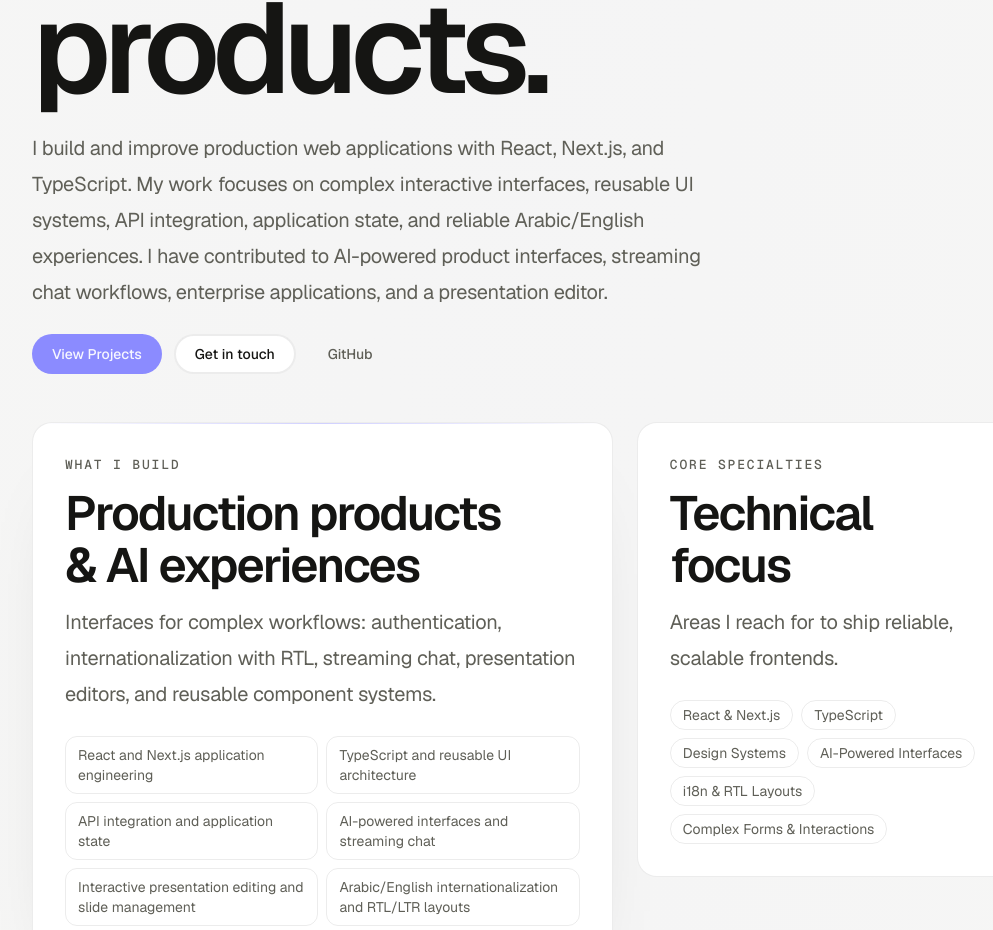
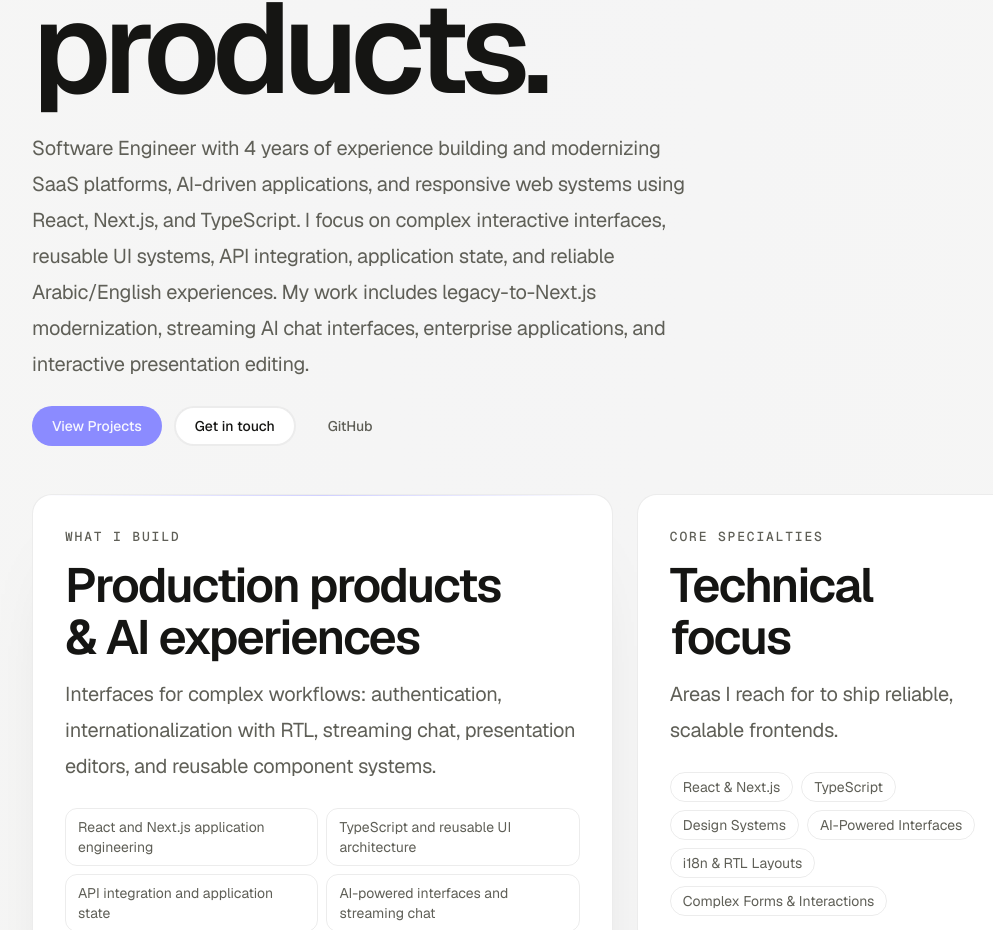
Before and after one commit to Mostafa-YMS/Portfolio, a Next.js app: page / in a window 1280 px wide. Shown: the part 838-1768 px from the top of the page, without its empty margins (112-1105 px from the left). Built offline with nearby package versions, Linux system fonts and the light colour scheme; no server answers.

Commit message:
content: strengthen professional summary

```diff
--- a/src/content/profile.ts
+++ b/src/content/profile.ts
@@ -8,7 +8,7 @@ export const profile: Profile = {
   specialization:
     "Software Engineer focused on frontend architecture, production web applications, and AI-powered product experiences.",
   summary:
-    "I build and improve production web applications with React, Next.js, and TypeScript. My work focuses on complex interactive interfaces, reusable UI systems, API integration, application state, and reliable Arabic/English experiences. I have contributed to AI-powered product interfaces, streaming chat workflows, enterprise applications, and a presentation editor.",
+    "Software Engineer with 4 years of experience building and modernizing SaaS platforms, AI-driven applications, and responsive web systems using React, Next.js, and TypeScript. I focus on complex interactive interfaces, reusable UI systems, API integration, application state, and reliable Arabic/English experiences. My work includes legacy-to-Next.js modernization, streaming AI chat interfaces, enterprise applications, and interactive presentation editing.",
   location: "Cairo, Egypt",
   availability: "open",
   openToRemote: true,
```
